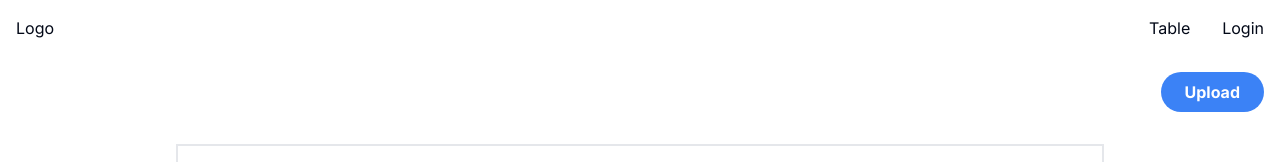
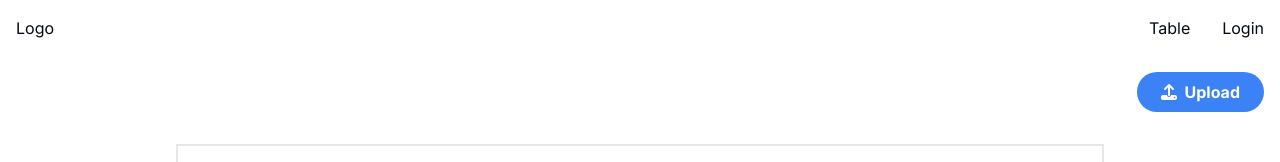
Before and after one commit to iczky/xlsx-to-xml, a Next.js app: page / in a window 1280 px wide. Shown: the top 162 px of the page. Built offline with nearby package versions, Linux system fonts and the light colour scheme.

Commit message:
feat: add fontawesome icons

```diff
--- a/components/Main/Main.jsx
+++ b/components/Main/Main.jsx
@@ -1,9 +1,10 @@
 "use client";
 
 import React, { useState } from "react";
-import useConvert from "@/hooks/useConvert";
 import Upload from "@/components/Upload/Upload";
 import DocList from "@/components/DocList/DocList";
+import { FontAwesomeIcon } from '@fortawesome/react-fontawesome';
+import { faUpload } from "@fortawesome/free-solid-svg-icons";
 
 const Main = () => {
   const [toggleForm, setToggleForm] = useState(false);
@@ -11,14 +12,22 @@ const Main = () => {
   const handleToggle = () => {
     setToggleForm(!toggleForm);
   };
+
   return (
     <div className="flex flex-col gap-8 min-h-screen w-full p-4">
       <div className="flex justify-end w-full">
         <button
-          className={`bg-blue-500 hover:bg-blue-700 text-white font-bold py-2 px-4 sm:px-6 rounded-full ml-2 sm:ml-1`}
+          className="bg-blue-500 hover:bg-blue-700 text-white font-bold py-2 px-4 sm:px-6 rounded-full ml-2 sm:ml-1"
           onClick={handleToggle}
         >
-          {toggleForm ? "X" : "Upload"}
+          {toggleForm ? (
+            "X"
+          ) : (
+            <>
+              <FontAwesomeIcon icon={faUpload} className="mr-2" />
+              Upload
+            </>
+          )}
         </button>
       </div>
       {toggleForm && <Upload />}
--- a/components/Upload/Upload.jsx
+++ b/components/Upload/Upload.jsx
@@ -2,6 +2,8 @@ import React, { useContext, useState, useEffect, useRef } from "react";
 import UploadBox from "@/components/UploadBox/UploadBox";
 import { DocContext } from "@/context/DocContext";
 import { formatDate } from "@/utils/formatDate";
+import { FontAwesomeIcon } from "@fortawesome/react-fontawesome";
+import { faUpload } from "@fortawesome/free-solid-svg-icons";
 
 const Upload = () => {
   const { data, setData } = useContext(DocContext);
@@ -41,7 +43,9 @@ const Upload = () => {
 
   return (
     <div className="mx-4 p-4 sm:mx-10 md:mx-20 lg:mx-40">
-      <h1 className="text-2xl sm:text-3xl font-bold">Upload new report</h1>
+      <span className="text-2xl sm:text-3xl font-bold">
+      <FontAwesomeIcon icon={faUpload} className="mr-2" />
+      Upload new report</span>
       <div className="flex flex-col w-full sm:w-3/4 md:w-1/2 lg:w-1/4 mt-3">
         <input
           ref={inputRef}
@@ -69,6 +73,7 @@ const Upload = () => {
             type="button"
             onClick={handleUpload}
           >
+            <FontAwesomeIcon icon={faUpload} className="mr-2" />
             Upload
           </button>
         </div>
--- a/package.json
+++ b/package.json
@@ -9,6 +9,8 @@
     "lint": "next lint"
   },
   "dependencies": {
+    "@fortawesome/free-solid-svg-icons": "^6.6.0",
+    "@fortawesome/react-fontawesome": "^0.2.2",
     "@radix-ui/react-slot": "^1.1.0",
     "@tanstack/react-table": "^8.20.1",
     "class-variance-authority": "^0.7.0",
```
Also changed, not shown: 1 other file (tests, documents, lock files or other folders).
